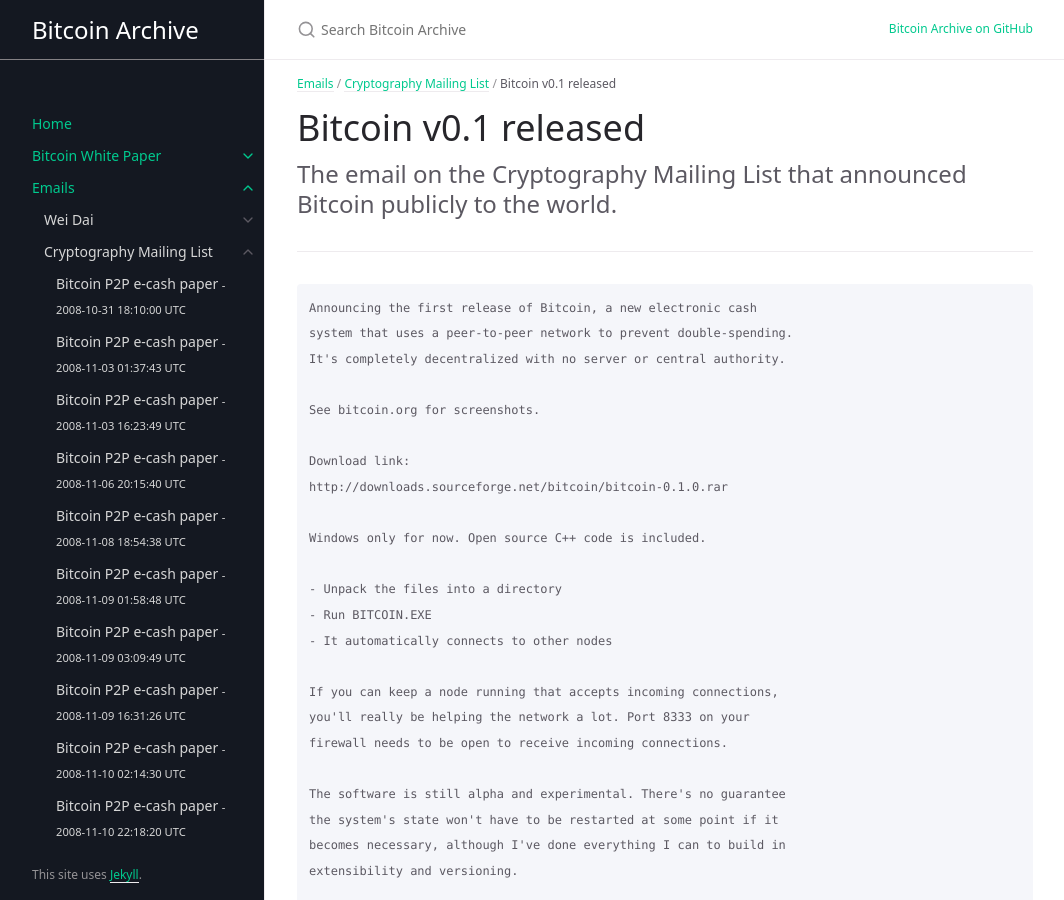
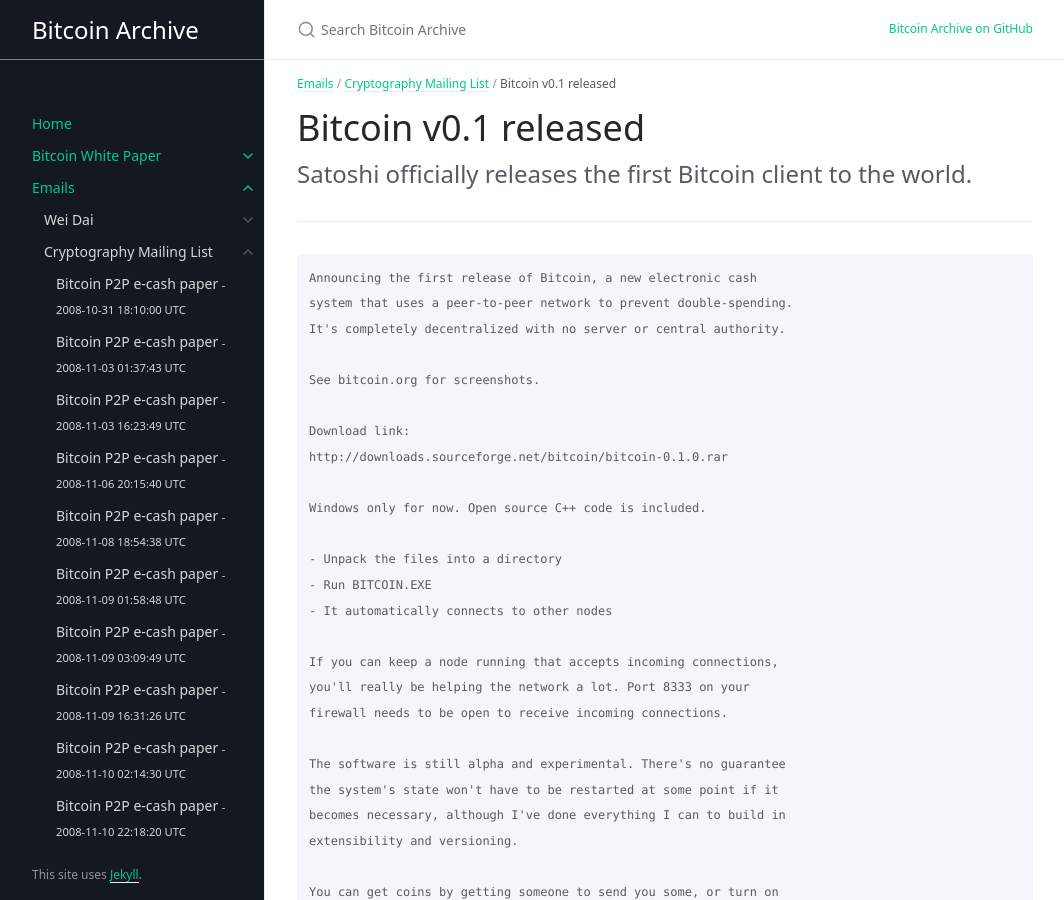
Before and after one commit to wakgill/bitcoin-archive, a Jekyll site: the page built from docs/emails/cryptography/16.md, in a window 1280 px wide and 900 px high. Shown: the whole window, without its empty margins (107-1171 px from the left). Built offline with Jekyll 4.4.1, drawn with Linux system fonts in a browser that asks for light colours; some web fonts are replaced.

Commit message:
Update 16.md

```diff
--- a/docs/emails/cryptography/16.md
+++ b/docs/emails/cryptography/16.md
@@ -9,7 +9,7 @@ date: 2009-01-08 19:27:40 UTC
 
 # Bitcoin v0.1 released
 
-The email on the Cryptography Mailing List that announced Bitcoin publicly to the world.
+Satoshi officially releases the first Bitcoin client to the world.
 {: .fs-6 .fw-300 }
 
 ---
```
